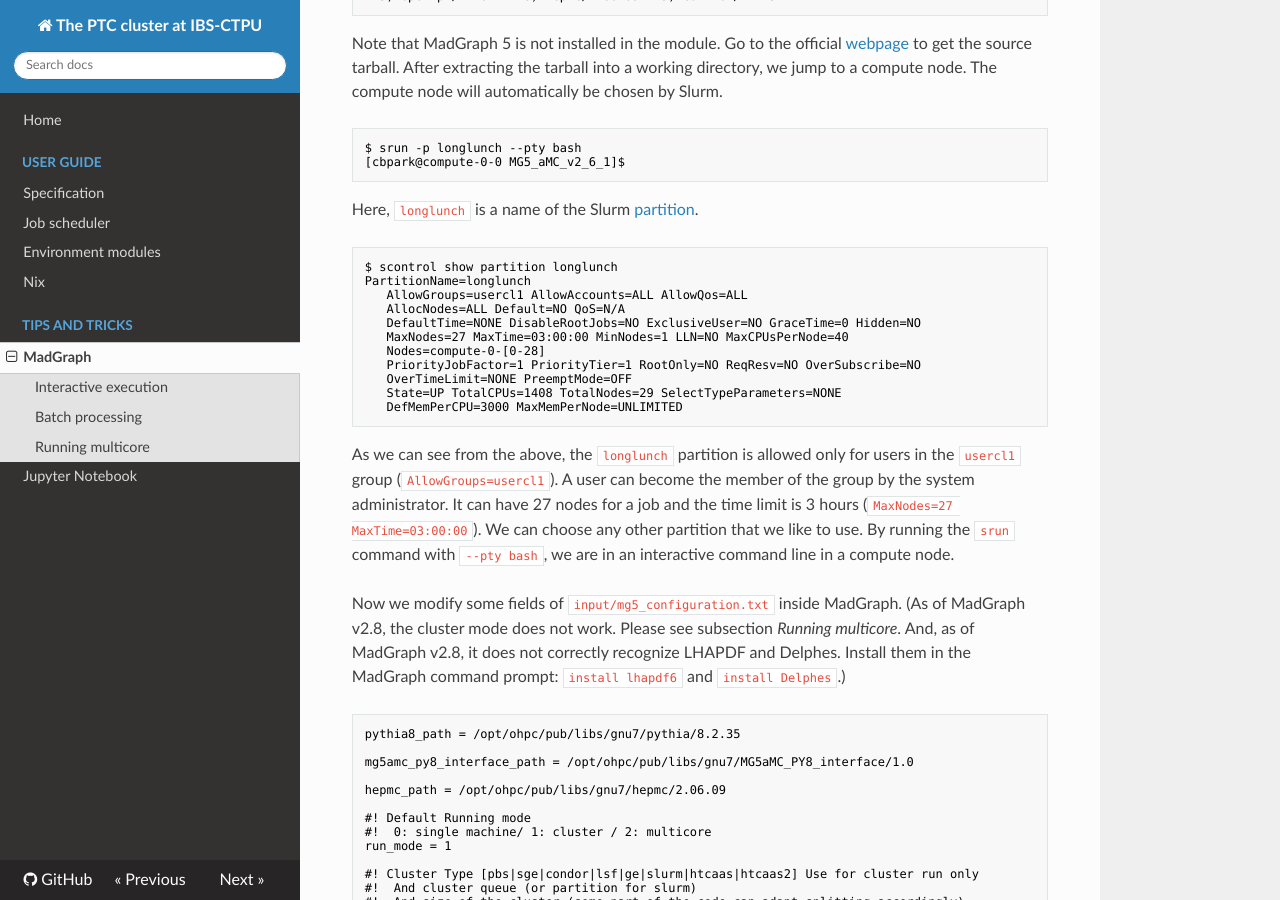
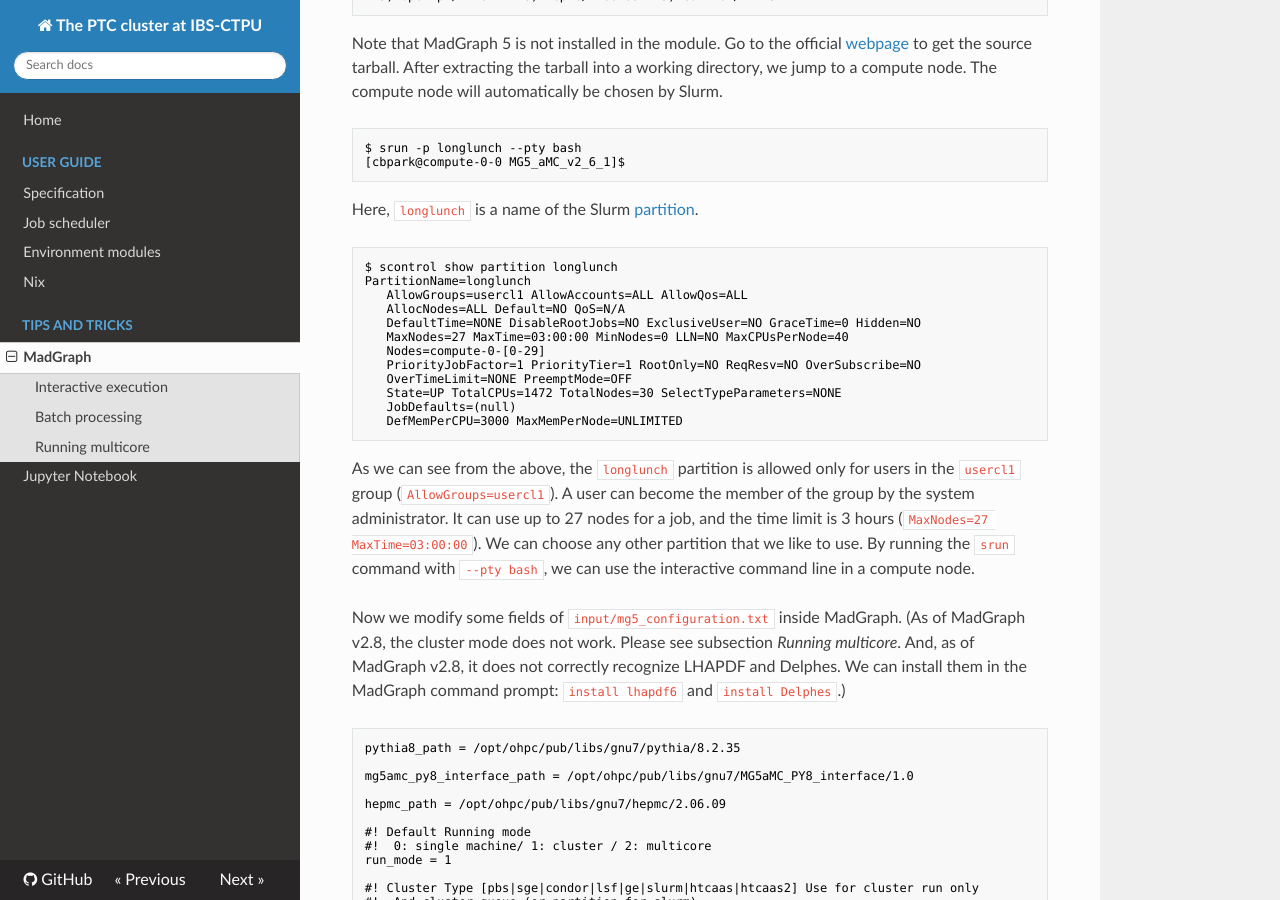
Before and after one commit to cbpark/ptc-cluster, an MkDocs documentation site: the page built from docs/tips-and-tricks/madgraph.md, in a window 1280 px wide and 900 px high, scrolled down 684 px. Built offline with MkDocs 1.6.1, drawn with Linux system fonts in a browser that asks for light colours; nearby versions of some CDN libraries; old or Windows-style settings are respelled for this version of MkDocs.

Commit message:
Update the current specifications and configurations (compute-0-29)

````diff
--- a/docs/tips-and-tricks/madgraph.md
+++ b/docs/tips-and-tricks/madgraph.md
@@ -40,17 +40,18 @@ PartitionName=longlunch
    AllowGroups=usercl1 AllowAccounts=ALL AllowQos=ALL
    AllocNodes=ALL Default=NO QoS=N/A
    DefaultTime=NONE DisableRootJobs=NO ExclusiveUser=NO GraceTime=0 Hidden=NO
-   MaxNodes=27 MaxTime=03:00:00 MinNodes=1 LLN=NO MaxCPUsPerNode=40
-   Nodes=compute-0-[0-28]
+   MaxNodes=27 MaxTime=03:00:00 MinNodes=0 LLN=NO MaxCPUsPerNode=40
+   Nodes=compute-0-[0-29]
    PriorityJobFactor=1 PriorityTier=1 RootOnly=NO ReqResv=NO OverSubscribe=NO
    OverTimeLimit=NONE PreemptMode=OFF
-   State=UP TotalCPUs=1408 TotalNodes=29 SelectTypeParameters=NONE
+   State=UP TotalCPUs=1472 TotalNodes=30 SelectTypeParameters=NONE
+   JobDefaults=(null)
    DefMemPerCPU=3000 MaxMemPerNode=UNLIMITED
 ```
 
-As we can see from the above, the `longlunch` partition is allowed only for users in the `usercl1` group (`AllowGroups=usercl1`). A user can become the member of the group by the system administrator. It can have 27 nodes for a job and the time limit is 3 hours (`MaxNodes=27 MaxTime=03:00:00`). We can choose any other partition that we like to use. By running the `srun` command with `--pty bash`, we are in an interactive command line in a compute node.
+As we can see from the above, the `longlunch` partition is allowed only for users in the `usercl1` group (`AllowGroups=usercl1`). A user can become the member of the group by the system administrator. It can use up to 27 nodes for a job, and the time limit is 3 hours (`MaxNodes=27 MaxTime=03:00:00`). We can choose any other partition that we like to use. By running the `srun` command with `--pty bash`, we can use the interactive command line in a compute node.
 
-Now we modify some fields of `input/mg5_configuration.txt` inside MadGraph. (As of MadGraph v2.8, the cluster mode does not work. Please see subsection *Running multicore*. And, as of MadGraph v2.8, it does not correctly recognize LHAPDF and Delphes. Install them in the MadGraph command prompt: `install lhapdf6` and `install Delphes`.)
+Now we modify some fields of `input/mg5_configuration.txt` inside MadGraph. (As of MadGraph v2.8, the cluster mode does not work. Please see subsection *Running multicore*. And, as of MadGraph v2.8, it does not correctly recognize LHAPDF and Delphes. We can install them in the MadGraph command prompt: `install lhapdf6` and `install Delphes`.)
 
 ``` no-highlight
 pythia8_path = /opt/ohpc/pub/libs/gnu7/pythia/8.2.35
````
Also changed, not shown: docs/admin/admin-guide.md (+4 -4 lines), docs/job-scheduler.md (+7 -6 lines), docs/specification.md (+2 -2 lines).
